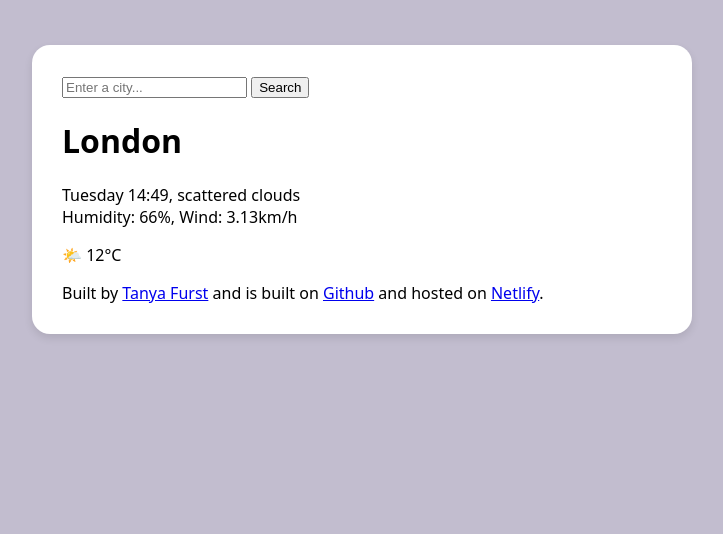
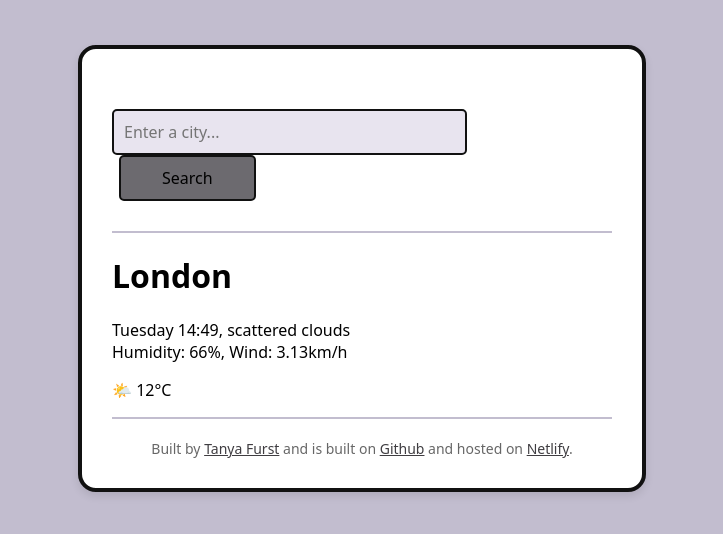
Before and after one commit to furstcontact/FurstWeatherApp, a plain HTML site: page index.html in a window 1280 px wide. Shown: the whole page, without its empty margins (278-1001 px from the left). Drawn offline with Linux system fonts and the light colour scheme; a web font is replaced by a local one.

Commit message:
styled content css

```diff
--- a/index.html
+++ b/index.html
@@ -11,9 +11,9 @@
   </head>
   <body>
     <div class="weather-app">
-    <header>
-      <input type="search" placeholder="Enter a city..." required />
-      <input type="submit" value="Search" />
+    <header class="search-form">
+      <input type="search" placeholder="Enter a city..." class="search-input" required/>
+      <input type="submit" value="Search" class="search-form-button" />
     </header>
     <main>
       <h1>London</h1>
--- a/src/styles.css
+++ b/src/styles.css
@@ -5,11 +5,50 @@ body {
   font-style: normal;
 }
 
+header {
+  border-bottom: 2px solid #c2bdcf;
+  padding: 30px 0;
+}
+
+a {
+  color: #3f3d41;
+}
+
 .weather-app {
   background-color: #ffffff;
-  max-width: 600px;
+  max-width: 500px;
   margin: 45px auto;
+  border: 4px solid #111111;
   box-shadow: 0 4px 8px rgba(0, 0, 0, 0.1);
   border-radius: 18px;
   padding: 30px;
 }
+
+.search-input {
+  background-color: #e8e4ef;
+  width: 71%;
+  padding: 10px;
+  border-radius: 5px;
+  border: 2px solid #111111;
+  font-family: "Langar", system-ui;
+  font-size: 16px;
+}
+
+.search-form-button {
+  background-color: #6c6a6f;
+  padding: 10px 41px;
+  margin-left: 7px;
+  border-radius: 5px;
+  border: 2px solid #111111;
+  font-family: "Langar", system-ui;
+  font-size: 16px;
+  cursor: pointer;
+}
+
+footer {
+  border-top: 2px solid #c2bdcf;
+  padding: 20px 0 0 0;
+  font-size: 14px;
+  text-align: center;
+  color: rgba(0, 0, 0, 0.6);
+}
```
